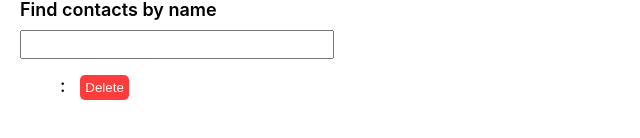
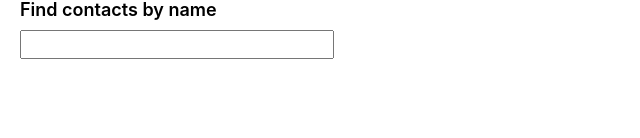
Before and after one commit to dmitriy-057/goit-react-hw-06-phonebook, a React (Create React App) app: page / in a window 1280 px wide. Shown: the part 366-504 px from the top of the page, without its empty margins (0-640 px from the left). Built offline with nearby package versions, Linux system fonts and the light colour scheme.

Commit message:
add props

```diff
--- a/src/components/Contacts/Contacts.jsx
+++ b/src/components/Contacts/Contacts.jsx
@@ -12,6 +12,7 @@ import { setFilter } from 'redux/Filter/filterSlice';
 
 export function Contacts() {
   const contacts = useSelector(getContacts);
+  console.log('contacts', contacts);
   const filter = useSelector(getFilter);
   const dispatch = useDispatch();
   // const [contacts, setContacts] = useState(()=> {
@@ -26,7 +27,9 @@ export function Contacts() {
 //   }, [contacts]);
 
   const onAddContact = (contact) => {
+    console.log('contact', contact)
     if (isDuplicate(contact)) {
+
         return alert(`${contact.name} has already added`)
     }
     const action = addContact(contact);
@@ -50,7 +53,7 @@ export function Contacts() {
     // setFilter(value);
   }
   const isDuplicate = ({name})=> {
-    const result = contacts.find((dropItem) => dropItem.name === name);
+    const result = contacts.find((item) => item.name === name);
     return result;
   }
 
@@ -81,7 +84,7 @@ export function Contacts() {
                 type="text"
                 name='filter'
             />
-            <ContactsList items= {filteredContacts} removeContact={onRemoveContact}/>
+            <ContactsList contacts={filteredContacts} removeContact={onRemoveContact}/>
 
         </div>
     </div>
--- a/src/components/ContactsList/ContactsList.jsx
+++ b/src/components/ContactsList/ContactsList.jsx
@@ -1,11 +1,12 @@
 import css from "./ContactsList.module.css"
 import PropTypes from "prop-types";
 
-export function ContactsList({items, removeContact}) {
-  const dropItem = [].concat(...Object.values(items));
+export function ContactsList({contacts, removeContact}) {
+  // const dropItem = [].concat(...Object.values(items));
+  console.log('items', contacts);
   return (
     <ul>
-        {dropItem.map(({name,number, id}) => {
+      {contacts.map(({name,number, id}) => {
        return  <li className={css.ContactItem}
         key={id}>{name}: <span className={css.number}>{number}</span>
         <button className={css.button} onClick={()=> removeContact(id)}>Delete</button>
@@ -18,6 +19,6 @@ ContactsList.propTypes = {
     contacts: PropTypes.arrayOf(PropTypes.shape({
       id: PropTypes.string.isRequired,
       name: PropTypes.string,
-      number: PropTypes.number,
+      number: PropTypes.string,
     }))
   }
--- a/src/components/FormAddContacts/FormAddContacts.jsx
+++ b/src/components/FormAddContacts/FormAddContacts.jsx
@@ -23,7 +23,7 @@ export function FormAddContacts({onSubmit}) {
   const handleSubmit = (e) => {
     e.preventDefault()
     const {name,number} = state;
-    onSubmit({name,number})
+    onSubmit({name,number, id: nanoid()})
     setState({
       name: '',
       number: ''
--- a/src/redux/Contacts/contactsSelectors.js
+++ b/src/redux/Contacts/contactsSelectors.js
@@ -1 +1 @@
-export const getContacts = store => store.contacts;
+export const getContacts = store => store.contacts.contacts;
```
